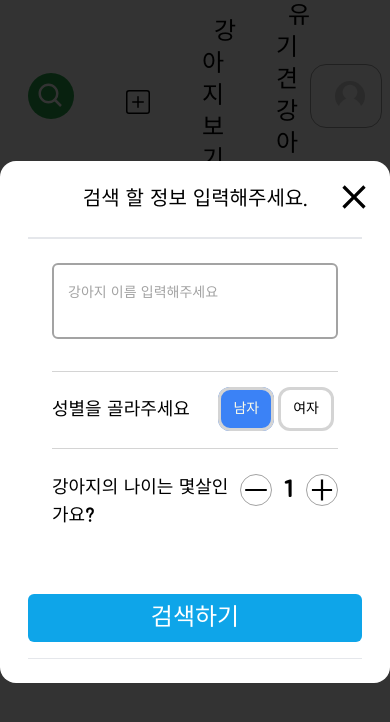
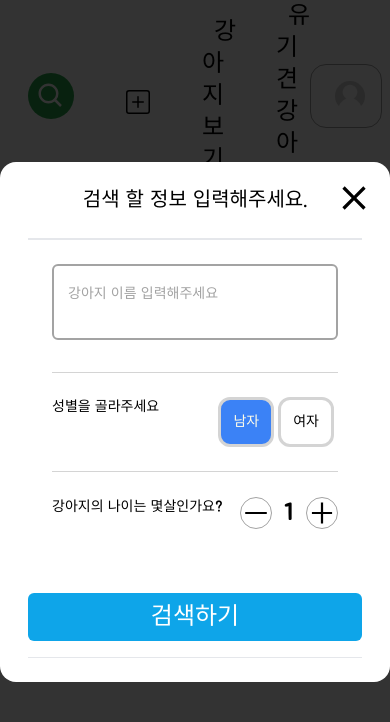
Before and after one commit to KwangminNam/look-my-dog, a Next.js app: page / in a window 390 px wide. Both pictures are taken after a click on the button 45 px from the left and 96 px from the top of the page. Shown: the top 722 px of the page. Built offline with nearby package versions, Linux system fonts and the light colour scheme; no server answers; the database is empty.

Commit message:
feat 2nd Responsive css

```diff
--- a/app/components/Input/SelectSex.tsx
+++ b/app/components/Input/SelectSex.tsx
@@ -16,6 +16,7 @@ export default function SelectSex({
       <span
         className={`
           text-sm
+          block
           md:text-2xl
           rounded-xl
           border-[3px]
--- a/app/components/modal/SearchModal.tsx
+++ b/app/components/modal/SearchModal.tsx
@@ -69,7 +69,7 @@ export default function SearchModal() {
       </div>
       <div className="flex-col flex items-center">
         <div className="mt-4 flex py-6 w-full justify-between border-t border-b border-solid border-neutral-300">
-          <span className="text-lg md:text-2xl">성별을 골라주세요</span>
+          <span className="text-sm md:text-2xl">성별을 골라주세요</span>
           <div className="flex">
             {MALE_DATA.map((item) => (
               <SelectSex
@@ -83,7 +83,7 @@ export default function SearchModal() {
         </div>
         <hr />
         <div className="flex pt-6 w-full justify-between">
-          <span className="text-lg md:text-2xl">강아지의 나이는 몇살인가요?</span>
+          <span className="text-sm md:text-2xl">강아지의 나이는 몇살인가요?</span>
           <AgeCounter
             value={dogAge}
             onChange={(age) => setDogAge(age)}
```
